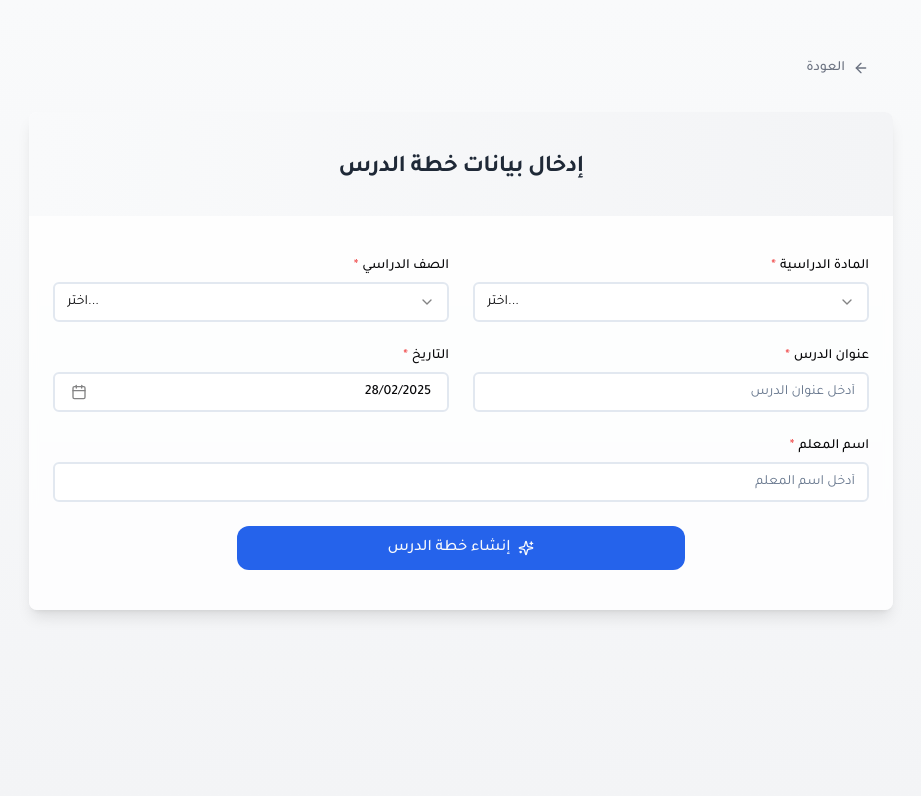
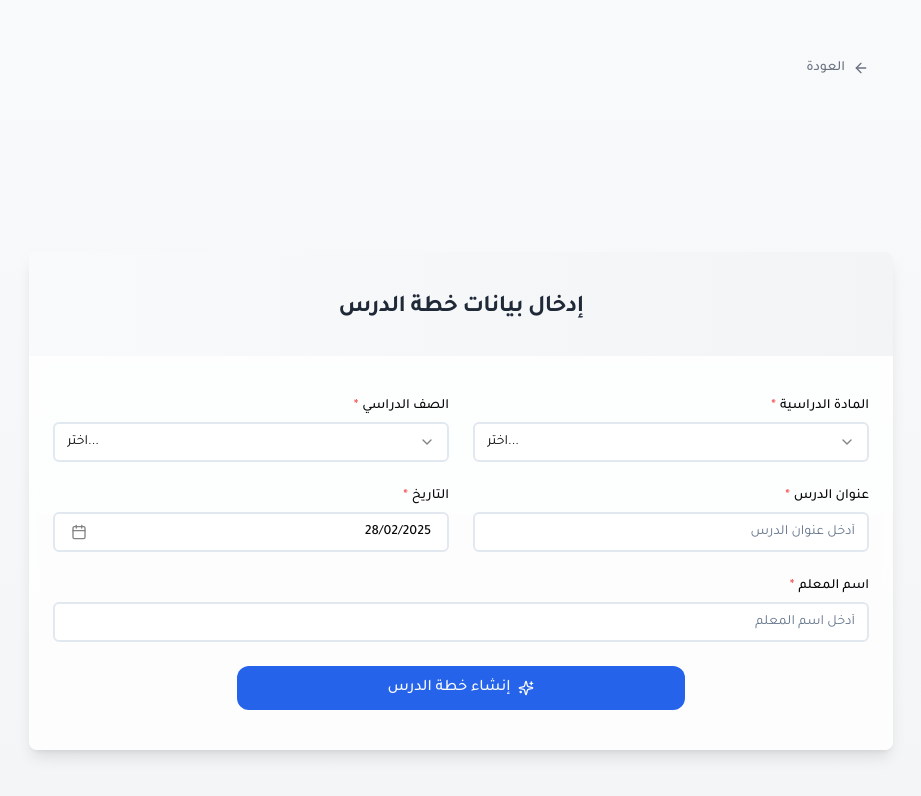
Before and after one commit to slmanalblawnh/teachify-quick-plans-02, a React (Vite) app: page /form in a window 1280 px wide. Shown: the top 796 px of the page, without its empty margins (179-1100 px from the left). Built offline with nearby package versions, Linux system fonts and the light colour scheme.

Commit message:
Add Google banner ads
Adds Google banner ads to all pages.

```diff
--- a/index.html
+++ b/index.html
@@ -1,18 +1,16 @@
+
 <!DOCTYPE html>
-<html lang="en">
+<html lang="ar" dir="rtl">
   <head>
     <meta charset="UTF-8" />
+    <link rel="icon" type="image/svg+xml" href="/favicon.ico" />
     <meta name="viewport" content="width=device-width, initial-scale=1.0" />
-    <title>teachify-quick-plans</title>
-    <meta name="description" content="Lovable Generated Project" />
-    <meta name="author" content="Lovable" />
-    <meta property="og:image" content="/og-image.png" />
+    <title>تطبيق إعداد خطط الدروس</title>
+    <meta name="description" content="تطبيق لإنشاء وإدارة خطط الدروس للمعلمين" />
+    <script async src="https://pagead2.googlesyndication.com/pagead/js/adsbygoogle.js?client=ca-pub-6062398972709628" crossorigin="anonymous"></script>
   </head>
-
   <body>
     <div id="root"></div>
-    <!-- IMPORTANT: DO NOT REMOVE THIS SCRIPT TAG OR THIS VERY COMMENT! -->
-    <script src="https://cdn.gpteng.co/gptengineer.js" type="module"></script>
     <script type="module" src="/src/main.tsx"></script>
   </body>
 </html>
--- /dev/null
+++ b/src/components/AdBanner.tsx
@@ -0,0 +1,48 @@
+
+import { useEffect, useRef } from 'react';
+
+interface AdBannerProps {
+  slot?: string;
+  format?: 'auto' | 'rectangle' | 'horizontal' | 'vertical';
+  className?: string;
+  responsive?: boolean;
+  printHidden?: boolean;
+}
+
+const AdBanner = ({
+  slot = "5962076197",
+  format = "auto",
+  className = "",
+  responsive = true,
+  printHidden = true
+}: AdBannerProps) => {
+  const adRef = useRef<HTMLDivElement>(null);
+
+  useEffect(() => {
+    try {
+      // طريقة إنشاء الإعلان عندما يكون المكون جاهزاً
+      const adsbygoogle = (window as any).adsbygoogle || [];
+      adsbygoogle.push({});
+
+      console.log("تم تحميل الإعلان");
+    } catch (error) {
+      console.error("خطأ في تحميل الإعلان:", error);
+    }
+  }, []);
+
+  return (
+    <div className={`ad-container my-4 ${printHidden ? 'print:hidden' : ''} ${className}`}>
+      <ins
+        className={`adsbygoogle ${responsive ? 'w-full' : ''}`}
+        style={{ display: 'block', minHeight: '100px' }}
+        data-ad-client="ca-pub-6062398972709628"
+        data-ad-slot={slot}
+        data-ad-format={format}
+        data-full-width-responsive={responsive ? "true" : "false"}
+        ref={adRef}
+      />
+    </div>
+  );
+};
+
+export default AdBanner;
--- a/src/pages/Index.tsx
+++ b/src/pages/Index.tsx
@@ -2,6 +2,7 @@
 import { useNavigate } from "react-router-dom";
 import { Button } from "@/components/ui/button";
 import { motion } from "framer-motion";
+import AdBanner from "@/components/AdBanner";
 
 const Index = () => {
   const navigate = useNavigate();
@@ -21,6 +22,8 @@ const Index = () => {
           </p>
         </motion.div>
       </header>
+
+      <AdBanner className="mx-auto max-w-5xl" />
 
       <main className="flex-1 px-4 py-12">
         <div className="mx-auto max-w-5xl">
@@ -119,6 +122,8 @@ const Index = () => {
         </div>
       </main>
 
+      <AdBanner className="mx-auto max-w-5xl" />
+
       <footer className="py-6 text-center text-sm text-gray-500">
         <p>تطبيق إعداد خطط الدروس © {new Date().getFullYear()}</p>
       </footer>
--- a/src/pages/LessonForm.tsx
+++ b/src/pages/LessonForm.tsx
@@ -8,6 +8,7 @@ import FormInput from "@/components/FormInput";
 import FormSelect from "@/components/FormSelect";
 import FormDatePicker from "@/components/FormDatePicker";
 import GenerateButton from "@/components/GenerateButton";
+import AdBanner from "@/components/AdBanner";
 import { LessonPlanInput, subjects, grades } from "@/services/api";
 import { ArrowLeft, Sparkles } from "lucide-react";
 import { Button } from "@/components/ui/button";
@@ -100,6 +101,8 @@ const LessonForm = () => {
           العودة
         </Button>
 
+        <AdBanner className="mb-6" />
+
         <motion.div
           initial={{ opacity: 0, y: 20 }}
           animate={{ opacity: 1, y: 0 }}
@@ -180,6 +183,8 @@ const LessonForm = () => {
             </CardContent>
           </Card>
         </motion.div>
+
+        <AdBanner className="mt-6" />
       </div>
     </div>
   );
--- a/src/pages/NotFound.tsx
+++ b/src/pages/NotFound.tsx
@@ -1,5 +1,6 @@
 import { useLocation } from "react-router-dom";
 import { useEffect } from "react";
+import AdBanner from "@/components/AdBanner";
 
 const NotFound = () => {
   const location = useLocation();
@@ -12,7 +13,9 @@ const NotFound = () => {
   }, [location.pathname]);
 
   return (
-    <div className="min-h-screen flex items-center justify-center bg-gray-100">
+    <div className="flex min-h-screen flex-col items-center justify-center bg-gradient-to-b from-gray-50 to-gray-100 p-4">
+      <AdBanner className="absolute top-4 left-0 right-0 mx-auto max-w-2xl" />
+
       <div className="text-center">
         <h1 className="text-4xl font-bold mb-4">404</h1>
         <p className="text-xl text-gray-600 mb-4">Oops! Page not found</p>
@@ -20,6 +23,8 @@ const NotFound = () => {
           Return to Home
         </a>
       </div>
+
+      <AdBanner className="absolute bottom-4 left-0 right-0 mx-auto max-w-2xl" />
     </div>
   );
 };
--- a/src/pages/PDFView.tsx
+++ b/src/pages/PDFView.tsx
@@ -9,6 +9,7 @@ import { LessonPlanData } from "@/services/api";
 import html2canvas from "html2canvas";
 import jsPDF from "jspdf";
 import { Slider } from "@/components/ui/slider";
+import AdBanner from "@/components/AdBanner";
 
 const PDFView = () => {
   const navigate = useNavigate();
@@ -18,7 +19,6 @@ const PDFView = () => {
   const pdfRef = useRef<HTMLDivElement>(null);
 
   useEffect(() => {
-    // Get lesson plan data from localStorage
     const lessonPlanStr = localStorage.getItem("generatedLessonPlan");
 
     if (!lessonPlanStr) {
@@ -36,20 +36,16 @@ const PDFView = () => {
     setIsGeneratingPDF(true);
 
     try {
-      // Add a temporary class to the container before capturing
-      // This ensures proper styling during capture
       pdfRef.current.classList.add("generating-pdf");
 
-      // Improved configuration for html2canvas
       const canvas = await html2canvas(pdfRef.current, {
-        scale: 2, // Higher scale for better quality
+        scale: 2,
         useCORS: true,
         logging: false,
         allowTaint: true,
-        windowWidth: 1200, // Set a fixed width to ensure consistency
-        windowHeight: 1600, // Ensure enough height
+        windowWidth: 1200,
+        windowHeight: 1600,
         onclone: (clonedDoc) => {
-          // Ensure the cloned document has proper styling
           const clonedElement = clonedDoc.getElementById(pdfRef.current?.id || '');
           if (clonedElement) {
             clonedElement.style.width = "1100px";
@@ -59,37 +55,27 @@ const PDFView = () => {
         }
       });
 
-      // Remove temporary class
       pdfRef.current.classList.remove("generating-pdf");
 
       const imgData = canvas.toDataURL("image/png");
 
-      // Create PDF in landscape orientation with proper dimensions
       const pdf = new jsPDF({
         orientation: "landscape",
         unit: "mm",
-        format: "a4", // Using standard A4 format
+        format: "a4",
       });
 
       const pdfWidth = pdf.internal.pageSize.getWidth();
       const pdfHeight = pdf.internal.pageSize.getHeight();
 
-      // Calculate image dimensions to fit the PDF properly
       const imgWidth = pdfWidth;
       const imgHeight = (canvas.height * imgWidth) / canvas.width;
 
-      // If content is taller than page, we may need to add additional pages
       if (imgHeight > pdfHeight) {
-        // Add first page
         pdf.addImage(imgData, "PNG", 0, 0, imgWidth, imgHeight, '', 'FAST');
-
-        // Calculate number of pages needed
         const pageCount = Math.ceil(imgHeight / pdfHeight);
-
-        // Add additional pages if needed
         for (let i = 1; i < pageCount; i++) {
           pdf.addPage();
-          // Position the image negatively to show the appropriate portion on each page
           pdf.addImage(
             imgData,
             "PNG",
@@ -102,16 +88,13 @@ const PDFView = () => {
           );
         }
       } else {
-        // Content fits on a single page
         pdf.addImage(imgData, "PNG", 0, 0, imgWidth, imgHeight, '', 'FAST');
       }
 
-      // Add information footer
       pdf.setFontSize(8);
       pdf.setTextColor(100, 100, 100);
       pdf.text("خطة درس - تم إنشاؤها بواسطة تطبيق إعداد خطط الدروس", 10, pdfHeight - 5);
 
-      // Download PDF with the lesson title
       pdf.save(`خطة درس - ${lessonPlan?.lessonTitle || "جديد"}.pdf`);
 
       toast.success("تم إنشاء ملف PDF بنجاح");
@@ -174,6 +157,8 @@ const PDFView = () => {
             </Button>
           </div>
         </div>
+
+        <AdBanner className="mb-4 print:hidden" />
 
         <div className="flex items-center justify-between mb-4 print:hidden">
           <div className="flex items-center gap-2">
@@ -403,6 +388,8 @@ const PDFView = () => {
             </CardContent>
           </Card>
 
+          <AdBanner className="mt-4 print:hidden" />
+
           <div className="mt-6 text-center print:hidden">
             <p className="text-sm text-gray-500 mb-4">
               يمكنك تحميل ملف PDF أو طباعة الخطة مباشرة
--- a/src/pages/PreviewEdit.tsx
+++ b/src/pages/PreviewEdit.tsx
@@ -1,4 +1,3 @@
-
 import { useState, useEffect } from "react";
 import { useNavigate } from "react-router-dom";
 import { motion } from "framer-motion";
@@ -12,6 +11,7 @@ import { Label } from "@/components/ui/label";
 import { ArrowLeft, Download, FileText, Save } from "lucide-react";
 import { generateLessonPlan, LessonPlanData, LessonPlanInput } from "@/services/api";
 import { Separator } from "@/components/ui/separator";
+import AdBanner from "@/components/AdBanner";
 
 const PreviewEdit = () => {
   const navigate = useNavigate();
@@ -26,7 +26,6 @@ const PreviewEdit = () => {
       setIsGenerating(true);
 
       try {
-        // Get form data from localStorage
         const formDataStr = localStorage.getItem("lessonFormData");
 
         if (!formDataStr) {
@@ -37,13 +36,11 @@ const PreviewEdit = () => {
 
         const formData = JSON.parse(formDataStr) as LessonPlanInput;
 
-        // Generate lesson plan using the API
         const generatedPlan = await generateLessonPlan(formData);
 
         setLessonPlan(generatedPlan);
         setIsGenerating(false);
 
-        // Save the generated plan in localStorage
         localStorage.setItem("generatedLessonPlan", JSON.stringify(generatedPlan));
 
       } catch (error) {
@@ -101,10 +98,8 @@ const PreviewEdit = () => {
   const handleSaveAndContinue = () => {
     if (!lessonPlan) return;
 
-    // Save updated lesson plan to localStorage
     localStorage.setItem("generatedLessonPlan", JSON.stringify(lessonPlan));
 
-    // Navigate to PDF view
     navigate("/pdf");
   };
 
@@ -506,6 +501,8 @@ const PreviewEdit = () => {
 
   return (
     <div className="flex min-h-screen flex-col bg-gradient-to-b from-gray-50 to-gray-100 p-4">
+      <AdBanner className="mx-auto max-w-5xl mb-6" />
+
       <div className="mx-auto w-full max-w-6xl px-4 py-6">
         <div className="flex items-center justify-between mb-6">
           <Button
@@ -585,6 +582,8 @@ const PreviewEdit = () => {
           )}
         </motion.div>
       </div>
+
+      <AdBanner className="mx-auto max-w-5xl mt-6" />
     </div>
   );
 };
```
